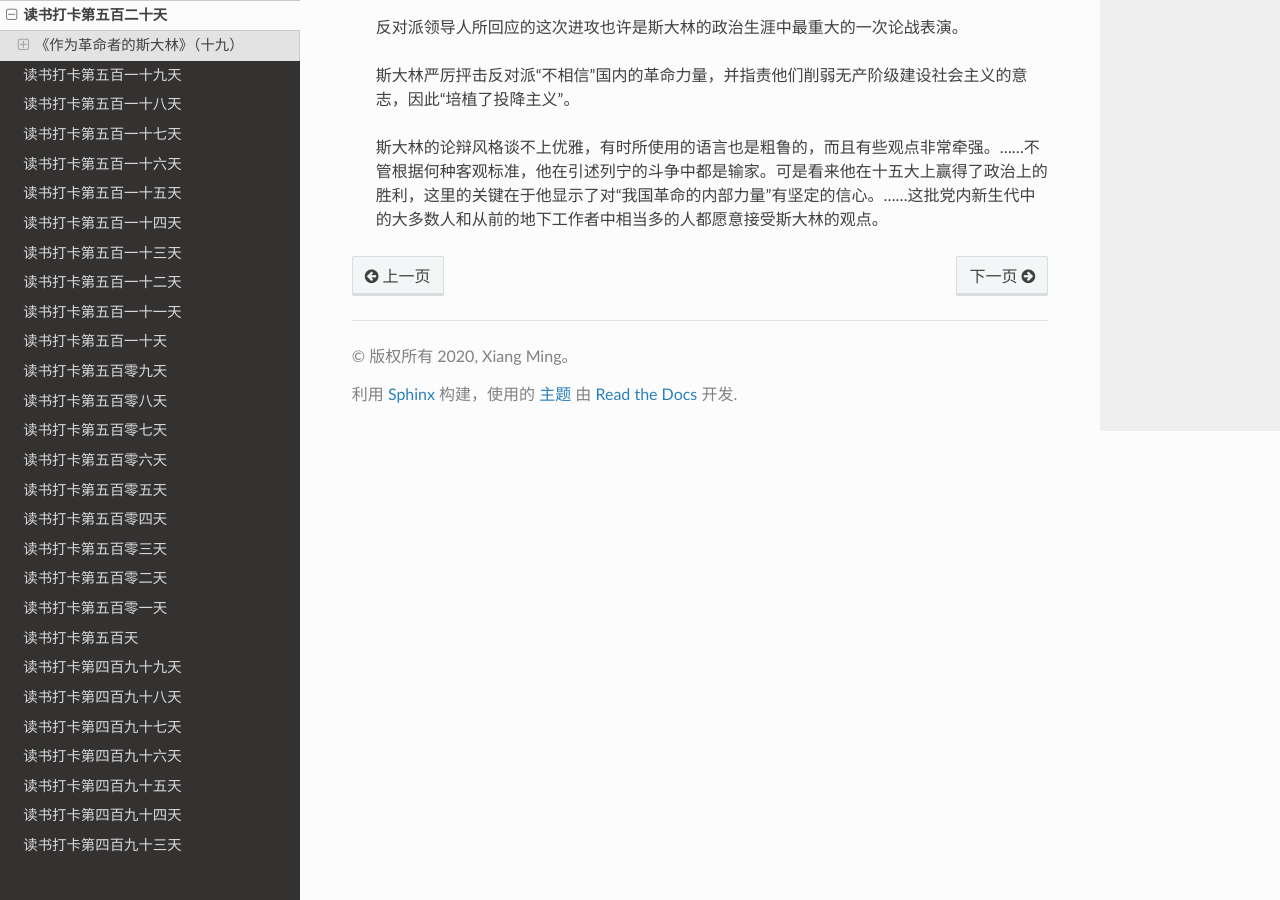
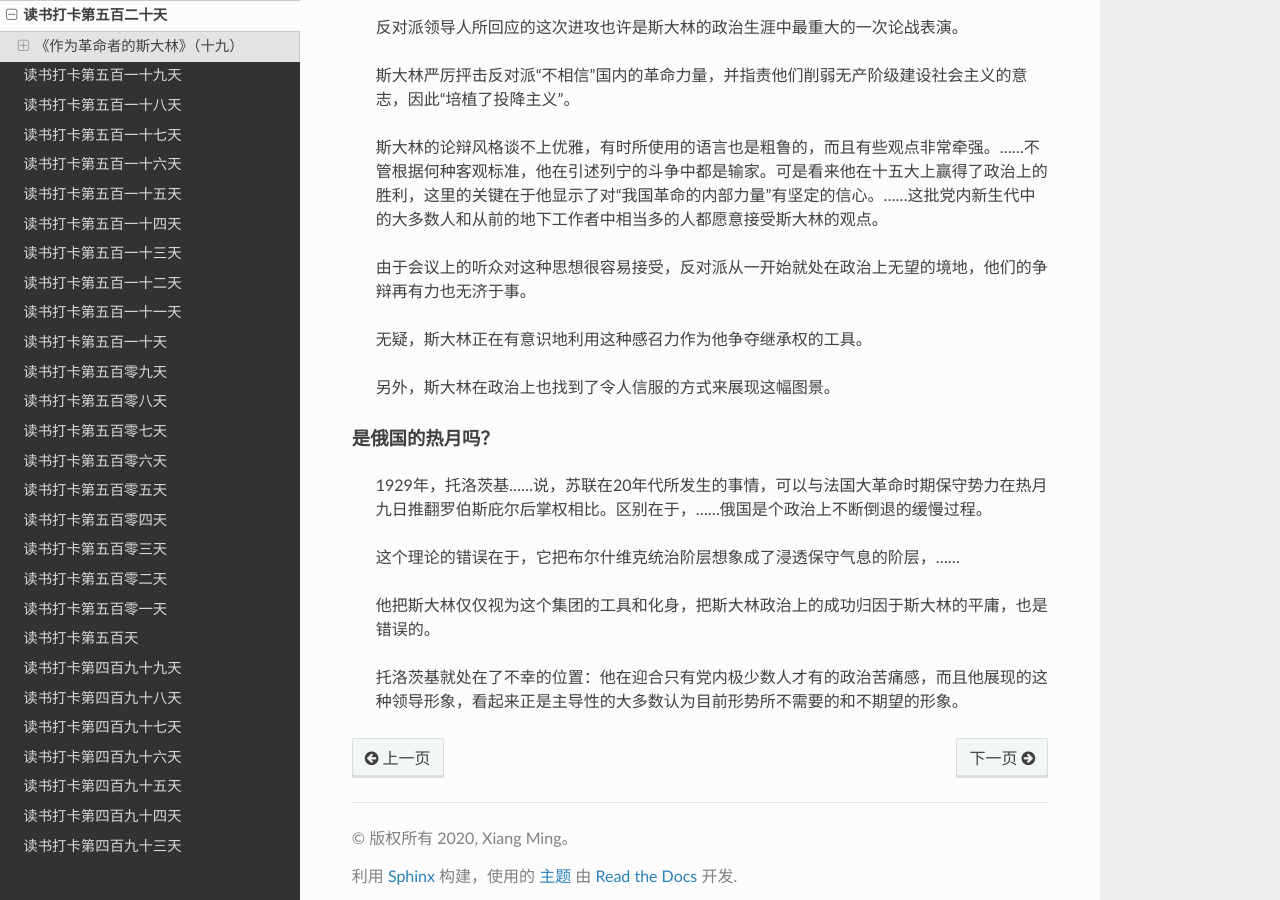
Before and after one commit to xiangming1975/reading, a Sphinx documentation site: the page built from source/2022-01-26.md, in a window 1280 px wide and 900 px high, scrolled down 1771 px. Built offline with Sphinx 7.4.7 and the Read the Docs theme 2.0.0, drawn with Linux system fonts in a browser that asks for light colours.

Commit message:
2022-01-26

```diff
--- a/source/2022-01-26.md
+++ b/source/2022-01-26.md
@@ -49,4 +49,18 @@
 
 > 斯大林的论辩风格谈不上优雅，有时所使用的语言也是粗鲁的，而且有些观点非常牵强。……不管根据何种客观标准，他在引述列宁的斗争中都是输家。可是看来他在十五大上赢得了政治上的胜利，这里的关键在于他显示了对“我国革命的内部力量”有坚定的信心。……这批党内新生代中的大多数人和从前的地下工作者中相当多的人都愿意接受斯大林的观点。
 
->
+> 由于会议上的听众对这种思想很容易接受，反对派从一开始就处在政治上无望的境地，他们的争辩再有力也无济于事。
+
+> 无疑，斯大林正在有意识地利用这种感召力作为他争夺继承权的工具。
+
+> 另外，斯大林在政治上也找到了令人信服的方式来展现这幅图景。
+
+#### 是俄国的热月吗？
+
+> 1929年，托洛茨基……说，苏联在20年代所发生的事情，可以与法国大革命时期保守势力在热月九日推翻罗伯斯庇尔后掌权相比。区别在于，……俄国是个政治上不断倒退的缓慢过程。
+
+> 这个理论的错误在于，它把布尔什维克统治阶层想象成了浸透保守气息的阶层，……
+
+> 他把斯大林仅仅视为这个集团的工具和化身，把斯大林政治上的成功归因于斯大林的平庸，也是错误的。
+
+> 托洛茨基就处在了不幸的位置：他在迎合只有党内极少数人才有的政治苦痛感，而且他展现的这种领导形象，看起来正是主导性的大多数认为目前形势所不需要的和不期望的形象。
```
Also changed, not shown: source/2022-01-27.md (added, +6 -0 lines).
